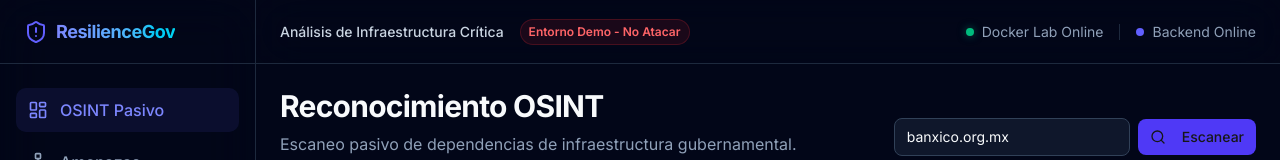
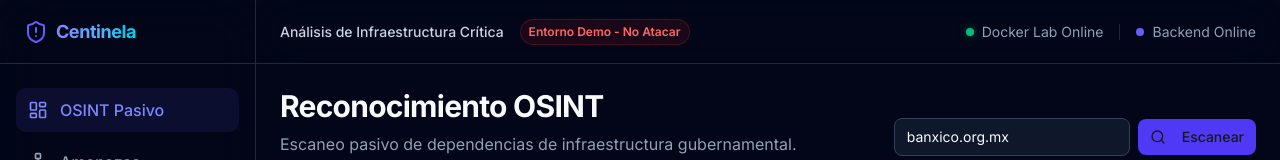
Before and after one commit to kaisaenz/AI_Security_Yais, a Next.js app in the folder web/frontend/: page / in a window 1280 px wide. Shown: the top 160 px of the page. Built offline with nearby package versions, Linux system fonts and the light colour scheme.

Commit message:
feat: rename project to Centinela

```diff
--- a/web/frontend/src/app/layout.tsx
+++ b/web/frontend/src/app/layout.tsx
@@ -7,7 +7,7 @@ import { Topbar } from "@/components/layout/Topbar";
 const inter = Inter({ subsets: ["latin"] });
 
 export const metadata: Metadata = {
-  title: "ResilienceGov - Análisis de Infraestructura",
+  title: "Centinela - Análisis de Infraestructura",
   description: "Plataforma Educativa de Análisis de Resiliencia de Infraestructura Gubernamental",
 };
 
--- a/web/frontend/src/components/layout/Sidebar.tsx
+++ b/web/frontend/src/components/layout/Sidebar.tsx
@@ -20,7 +20,7 @@ export function Sidebar() {
       <div className="h-16 flex items-center px-6 border-b border-slate-800">
         <ShieldAlert className="w-6 h-6 text-indigo-500 mr-2" />
         <span className="font-bold text-lg tracking-tight bg-gradient-to-r from-indigo-400 to-cyan-400 bg-clip-text text-transparent">
-          ResilienceGov
+          Centinela
         </span>
       </div>
       <nav className="flex-1 py-6 px-4 space-y-2">
```
Also changed, not shown: 2 other files (tests, documents, lock files or other folders).
